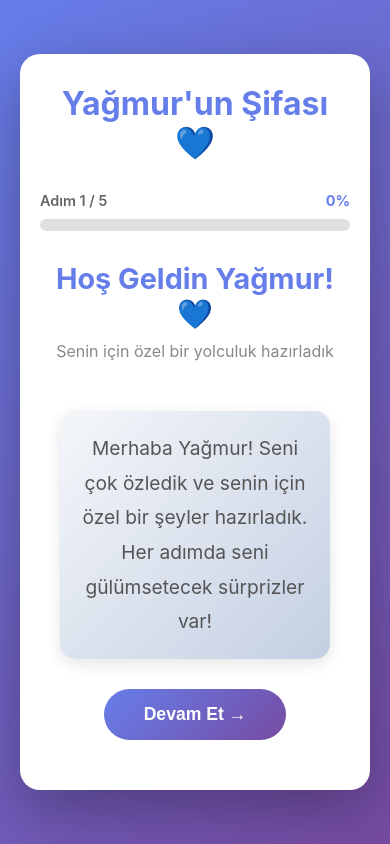
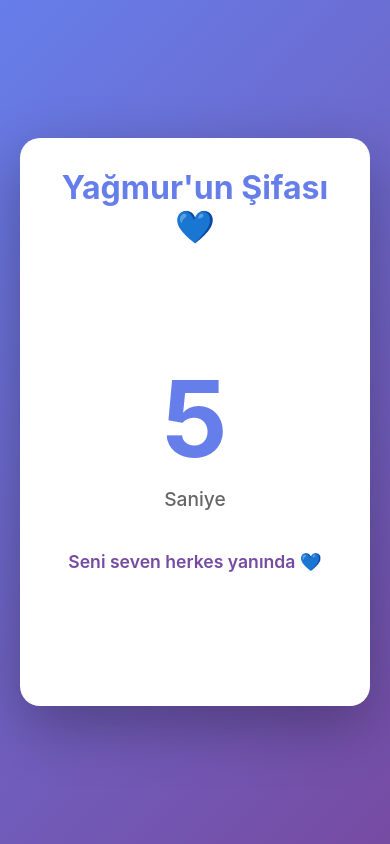
Before and after one commit to volkandincer/yagmurun-sifasi, a React (Vite) app: page / in a window 390 px wide. Built offline with nearby package versions, Linux system fonts and the light colour scheme.

Commit message:
feat: Add countdown screen with motivation texts and confirmation buttons
- Add 10-second countdown with rotating motivation messages
- Add 'Emin misin?' confirmation screen with red/green buttons on first step
- Improve user engagement with animated countdown and ready message

```diff
--- a/src/App.tsx
+++ b/src/App.tsx
@@ -3,6 +3,7 @@ import { Step } from './interfaces/Step.interface';
 import { StepProgress } from './interfaces/Step.interface';
 import ProgressBar from './components/ProgressBar';
 import StepComponent from './components/StepComponent';
+import Countdown from './components/Countdown';
 import styles from './styles/App.module.css';
 
 const INITIAL_STEPS: Step[] = [
@@ -51,6 +52,7 @@ const INITIAL_STEPS: Step[] = [
 function App() {
   const [steps, setSteps] = useState<Step[]>(INITIAL_STEPS);
   const [currentStepIndex, setCurrentStepIndex] = useState(0);
+  const [countdownCompleted, setCountdownCompleted] = useState<boolean>(false);
 
   const progress: StepProgress = useMemo(() => {
     const completedSteps = steps.filter((step) => step.completed).length;
@@ -88,6 +90,27 @@ function App() {
     [steps]
   );
 
+  const handleCountdownComplete = useCallback(() => {
+    setCountdownCompleted(true);
+  }, []);
+
+  const handleRestart = useCallback(() => {
+    setSteps(INITIAL_STEPS);
+    setCurrentStepIndex(0);
+    setCountdownCompleted(false);
+  }, []);
+
+  if (!countdownCompleted) {
+    return (
+      <div className={styles.container}>
+        <div className={styles.card}>
+          <h1 className={styles.title}>Yağmur'un Şifası 💙</h1>
+          <Countdown onComplete={handleCountdownComplete} />
+        </div>
+      </div>
+    );
+  }
+
   return (
     <div className={styles.container}>
       <div className={styles.card}>
@@ -104,10 +127,7 @@ function App() {
             <p>Tüm adımları tamamladın! Sen gerçekten harika birisin!</p>
             <button
               className={styles.restartButton}
-              onClick={() => {
-                setSteps(INITIAL_STEPS);
-                setCurrentStepIndex(0);
-              }}
+              onClick={handleRestart}
             >
               Tekrar Oyna
             </button>
--- /dev/null
+++ b/src/components/Countdown.tsx
@@ -0,0 +1,84 @@
+import { useState, useEffect, useMemo, memo } from 'react';
+import { CountdownProps } from '../interfaces/Countdown.interface';
+import styles from '../styles/Countdown.module.css';
+
+const COUNTDOWN_DURATION = 10;
+const MOTIVATION_TEXT_INTERVAL = 2000; // 2 saniyede bir değişir
+
+const MOTIVATION_TEXTS: readonly string[] = [
+  'Sen çok güçlüsün! 💪',
+  'Her gün daha iyi oluyorsun 🌟',
+  'Seni seven herkes yanında 💙',
+  'İyileşme yolundasın ✨',
+  'Pozitif enerji seninle 🌈',
+  'Güçlü kal, Yağmur! 💪',
+  'Her nefes seni daha güçlü yapıyor 🌸',
+  'Sen harika birisin! 🌟',
+  'Umudun her zaman var 🌺',
+  'Senin için dualar ediliyor 🙏',
+] as const;
+
+const Countdown = memo(({ onComplete }: CountdownProps) => {
+  const [count, setCount] = useState<number>(COUNTDOWN_DURATION);
+  const [showReadyMessage, setShowReadyMessage] = useState<boolean>(false);
+  const [currentTextIndex, setCurrentTextIndex] = useState<number>(0);
+
+  const currentMotivationText = useMemo(
+    () => MOTIVATION_TEXTS[currentTextIndex],
+    [currentTextIndex]
+  );
+
+  useEffect(() => {
+    if (count > 0) {
+      const timer = setTimeout(() => {
+        setCount((prev) => prev - 1);
+      }, 1000);
+
+      return () => clearTimeout(timer);
+    } else {
+      setShowReadyMessage(true);
+      const readyTimer = setTimeout(() => {
+        onComplete();
+      }, 2000);
+
+      return () => clearTimeout(readyTimer);
+    }
+  }, [count, onComplete]);
+
+  useEffect(() => {
+    if (showReadyMessage) {
+      return;
+    }
+
+    const textTimer = setInterval(() => {
+      setCurrentTextIndex((prev) => (prev + 1) % MOTIVATION_TEXTS.length);
+    }, MOTIVATION_TEXT_INTERVAL);
+
+    return () => clearInterval(textTimer);
+  }, [showReadyMessage]);
+
+  if (showReadyMessage) {
+    return (
+      <div className={styles.container}>
+        <div className={styles.readyMessage}>
+          <h2 className={styles.readyTitle}>Hazır mısın?</h2>
+          <p className={styles.readySubtitle}>Başlıyoruz!</p>
+        </div>
+      </div>
+    );
+  }
+
+  return (
+    <div className={styles.container}>
+      <div className={styles.countdown}>
+        <div className={styles.countdownNumber}>{count}</div>
+        <p className={styles.countdownText}>Saniye</p>
+        <p className={styles.motivationText}>{currentMotivationText}</p>
+      </div>
+    </div>
+  );
+});
+
+Countdown.displayName = 'Countdown';
+
+export default Countdown;
--- a/src/components/steps/MessageStep.tsx
+++ b/src/components/steps/MessageStep.tsx
@@ -1,12 +1,45 @@
-import { memo } from 'react';
+import { memo, useState } from 'react';
 import { GameProps } from '../../interfaces/GameProps.interface';
 import styles from '../../styles/MessageStep.module.css';
 
 const MessageStep = memo(({ step, onComplete }: GameProps) => {
+  const [showConfirmation, setShowConfirmation] = useState<boolean>(false);
+  const isFirstStep = step.id === 1;
+
+  const handleContinueClick = () => {
+    if (isFirstStep && !showConfirmation) {
+      setShowConfirmation(true);
+    } else {
+      onComplete();
+    }
+  };
+
+  if (isFirstStep && showConfirmation) {
+    return (
+      <div className={styles.messageContainer}>
+        <p className={styles.confirmationQuestion}>Emin misin?</p>
+        <div className={styles.confirmationButtons}>
+          <button
+            className={styles.confirmButtonRed}
+            onClick={handleContinueClick}
+          >
+            Evet
+          </button>
+          <button
+            className={styles.confirmButtonGreen}
+            onClick={handleContinueClick}
+          >
+            Evet
+          </button>
+        </div>
+      </div>
+    );
+  }
+
   return (
     <div className={styles.messageContainer}>
       <p className={styles.messageText}>{step.content}</p>
-      <button className={styles.continueButton} onClick={onComplete}>
+      <button className={styles.continueButton} onClick={handleContinueClick}>
         Devam Et →
       </button>
     </div>
--- /dev/null
+++ b/src/interfaces/Countdown.interface.ts
@@ -0,0 +1,3 @@
+export interface CountdownProps {
+  onComplete: () => void;
+}
--- /dev/null
+++ b/src/styles/Countdown.module.css
@@ -0,0 +1,124 @@
+.container {
+  display: flex;
+  justify-content: center;
+  align-items: center;
+  min-height: 400px;
+  animation: fadeIn 0.5s ease-in;
+}
+
+@keyframes fadeIn {
+  from {
+    opacity: 0;
+  }
+  to {
+    opacity: 1;
+  }
+}
+
+.countdown {
+  text-align: center;
+}
+
+.countdownNumber {
+  font-size: 8rem;
+  font-weight: 700;
+  color: #667eea;
+  line-height: 1;
+  margin-bottom: 20px;
+  animation: pulse 1s ease-in-out infinite;
+}
+
+@keyframes pulse {
+  0%,
+  100% {
+    transform: scale(1);
+  }
+  50% {
+    transform: scale(1.1);
+  }
+}
+
+.countdownText {
+  font-size: 1.5rem;
+  color: #666;
+  font-weight: 500;
+  margin-bottom: 30px;
+}
+
+.motivationText {
+  font-size: 1.3rem;
+  color: #764ba2;
+  font-weight: 600;
+  margin-top: 30px;
+  min-height: 50px;
+  display: flex;
+  align-items: center;
+  justify-content: center;
+  transition: opacity 0.5s ease-in-out, transform 0.5s ease-in-out;
+  animation: fadeInOut 2s ease-in-out;
+}
+
+@keyframes fadeInOut {
+  0%,
+  100% {
+    opacity: 0.8;
+    transform: translateY(5px);
+  }
+  50% {
+    opacity: 1;
+    transform: translateY(0);
+  }
+}
+
+.readyMessage {
+  text-align: center;
+  animation: slideUp 0.5s ease-out;
+}
+
+@keyframes slideUp {
+  from {
+    opacity: 0;
+    transform: translateY(30px);
+  }
+  to {
+    opacity: 1;
+    transform: translateY(0);
+  }
+}
+
+.readyTitle {
+  font-size: 3rem;
+  font-weight: 700;
+  color: #667eea;
+  margin-bottom: 20px;
+  line-height: 1.2;
+}
+
+.readySubtitle {
+  font-size: 2rem;
+  color: #764ba2;
+  font-weight: 600;
+}
+
+@media (max-width: 768px) {
+  .countdownNumber {
+    font-size: 6rem;
+  }
+
+  .countdownText {
+    font-size: 1.2rem;
+  }
+
+  .motivationText {
+    font-size: 1.1rem;
+    min-height: 40px;
+  }
+
+  .readyTitle {
+    font-size: 2.5rem;
+  }
+
+  .readySubtitle {
+    font-size: 1.5rem;
+  }
+}
--- a/src/styles/MessageStep.module.css
+++ b/src/styles/MessageStep.module.css
@@ -34,3 +34,72 @@
 .continueButton:active {
   transform: translateY(0);
 }
+
+.confirmationQuestion {
+  font-size: 2rem;
+  font-weight: 700;
+  color: #667eea;
+  margin-bottom: 30px;
+  text-align: center;
+}
+
+.confirmationButtons {
+  display: flex;
+  gap: 20px;
+  justify-content: center;
+  align-items: center;
+  flex-wrap: wrap;
+}
+
+.confirmButtonRed,
+.confirmButtonGreen {
+  color: white;
+  border: none;
+  padding: 15px 50px;
+  font-size: 1.2rem;
+  border-radius: 30px;
+  cursor: pointer;
+  font-weight: 600;
+  transition: transform 0.2s, box-shadow 0.2s;
+  min-width: 120px;
+}
+
+.confirmButtonRed {
+  background: linear-gradient(135deg, #e74c3c 0%, #c0392b 100%);
+}
+
+.confirmButtonRed:hover {
+  transform: translateY(-2px);
+  box-shadow: 0 10px 20px rgba(231, 76, 60, 0.4);
+}
+
+.confirmButtonGreen {
+  background: linear-gradient(135deg, #27ae60 0%, #229954 100%);
+}
+
+.confirmButtonGreen:hover {
+  transform: translateY(-2px);
+  box-shadow: 0 10px 20px rgba(39, 174, 96, 0.4);
+}
+
+.confirmButtonRed:active,
+.confirmButtonGreen:active {
+  transform: translateY(0);
+}
+
+@media (max-width: 768px) {
+  .confirmationButtons {
+    flex-direction: column;
+    gap: 15px;
+  }
+
+  .confirmButtonRed,
+  .confirmButtonGreen {
+    width: 100%;
+    max-width: 200px;
+  }
+
+  .confirmationQuestion {
+    font-size: 1.5rem;
+  }
+}
```
